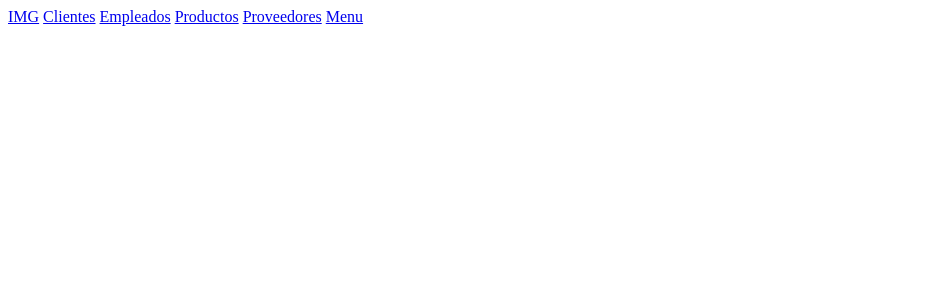
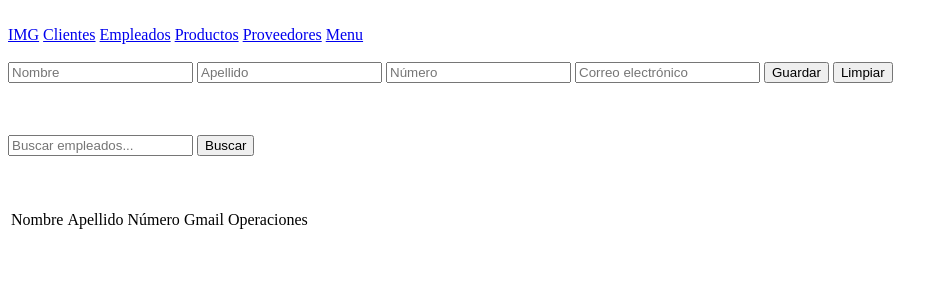
Before and after one commit to 4shion/Consulado, a Flask app: page /swicht_empleados in a window 1280 px wide. Shown: the top 300 px of the page, without its empty margins (0-948 px from the left). Run offline with Flask 3, Linux system fonts and the light colour scheme; data that the repository does not hold is empty; some libraries are stand-ins or nearby versions.

Commit message:
Empleados On

```diff
--- a/App.py
+++ b/App.py
@@ -36,10 +36,27 @@ def swicht_main():
 def swicht_clientes():
     return render_template('clientes.html')
 
-#Boton Empleados
+#Botón empleados
 @app.route('/swicht_empleados')
 def swicht_empleados():
-    return render_template('empleados.html')
+    cur = mysql.connection.cursor()
+    cur.execute('''
+        SELECT idEmpleados, nombre, apellido, numero, gmail, estado
+        FROM empleados
+        WHERE estado = TRUE
+    ''')
+    data = cur.fetchall()
+
+    # Preparar los datos para la tabla
+    empleados = []
+    for row in data:
+        # Incluye el ID como el primer elemento para facilitar operaciones
+        empleados.append((row[0], row[1], row[2], row[3], row[4]))
+
+    empleado_m = session.get('empleado_m')
+    session.pop('empleado_m', None)
+
+    return render_template('empleados.html', empleados=empleados, bandera=bandera, empleado_m=empleado_m)
 
 #Boton Productos
 @app.route('/swicht_productos')
@@ -483,6 +500,161 @@ def buscar_proveedores():
 
     return render_template('proveedores.html', proveedores=proveedores, query=query, bandera=bandera)
 
+#Agregar empleados
+@app.route('/agg_empleados', methods=['POST'])
+def agg_empleados():
+    global bandera
+
+    if bandera:
+        id_empleado = session.get('idEmpleado')
+        session.pop('idEmpleado', None)
+        bandera = False
+
+        nombre = request.form['nombre']
+        apellido = request.form['apellido']
+        numero = request.form['numero']
+        gmail = request.form['gmail']
+
+        # Validaciones básicas
+        errores = []
+
+        # Validar que el nombre no sea solo números
+        if nombre.isdigit():
+            errores.append("El nombre no puede contener solo números.")
+
+        # Validar que el apellido no sea solo números
+        if apellido.isdigit():
+            errores.append("El apellido no puede contener solo números.")
+
+        # Validar que el número contenga solo números
+        if numero and not numero.isdigit():
+            errores.append("El número debe contener solo números.")
+
+        # Si hay errores, devolverlos al usuario
+        if errores:
+            for error in errores:
+                flash(error)
+            return redirect(url_for('swicht_empleados'))
+
+        # Actualizar empleado si `bandera` está activada
+        cur = mysql.connection.cursor()
+        cur.execute('''
+            UPDATE empleados
+            SET nombre = %s, apellido = %s, numero = %s, gmail = %s
+            WHERE idEmpleados = %s
+        ''', (nombre, apellido, numero, gmail, id_empleado))
+        mysql.connection.commit()
+
+        flash('Empleado modificado satisfactoriamente')
+        return redirect(url_for('swicht_empleados'))
+
+    else:
+        if request.method == 'POST':
+            nombre = request.form['nombre']
+            apellido = request.form['apellido']
+            numero = request.form['numero']
+            gmail = request.form['gmail']
+
+            # Validaciones básicas
+            errores = []
+
+            # Validar que el nombre no sea solo números
+            if nombre.isdigit():
+                errores.append("El nombre no puede contener solo números.")
+
+            # Validar que el apellido no sea solo números
+            if apellido.isdigit():
+                errores.append("El apellido no puede contener solo números.")
+
+            # Validar que el número contenga solo números
+            if numero and not numero.isdigit():
+                errores.append("El número debe contener solo números.")
+
+            # Validar si el empleado ya existe en la base de datos
+            cur = mysql.connection.cursor()
+            cur.execute("SELECT COUNT(*) FROM empleados WHERE nombre = %s AND apellido = %s", (nombre, apellido))
+            empleado_existe = cur.fetchone()[0]
+
+            if empleado_existe > 0:
+                errores.append(f"El empleado '{nombre} {apellido}' ya existe en la base de datos.")
+
+            # Si hay errores, devolverlos al usuario
+            if errores:
+                for error in errores:
+                    flash(error)
+                return redirect(url_for('swicht_empleados'))
+
+            # Insertar empleado
+            cur = mysql.connection.cursor()
+            cur.execute('''
+                INSERT INTO empleados (nombre, apellido, numero, gmail, estado)
+                VALUES (%s, %s, %s, %s, %s)
+            ''', (nombre, apellido, numero, gmail, True))
+            mysql.connection.commit()
+
+            flash('Empleado añadido satisfactoriamente')
+            return redirect(url_for('swicht_empleados'))
+
+#Eliminar empleados
+@app.route('/eliminar_empleados/<id>')
+def delete_empleados(id):
+    cur = mysql.connection.cursor()
+    cur.execute('UPDATE empleados SET estado = %s WHERE idEmpleados = %s', (False, id))
+    mysql.connection.commit()
+
+    flash('Empleado removido correctamente')
+
+    return redirect(url_for('swicht_empleados'))
+
+#Editar empleados
+@app.route('/editar_empleados/<id>')
+def editar_empleado(id):
+    cur = mysql.connection.cursor()
+    cur.execute('''
+        SELECT idEmpleados, nombre, apellido, numero, gmail, estado
+        FROM empleados
+        WHERE idEmpleados = %s
+    ''', (id,))
+    data = cur.fetchone()
+
+    # Convertir los datos a una lista para poder modificarlos si es necesario
+    data = list(data)
+    data[5] = None  # Limpiar el campo 'estado' para no enviarlo a la plantilla
+
+    session['empleado_m'] = data
+    session['idEmpleado'] = data[0]  # Guardar el ID del empleado en la sesión
+
+    global bandera
+    bandera = True
+
+    return redirect(url_for('swicht_empleados'))
+
+#Buscar empleados
+@app.route('/buscar_empleados/', methods=['GET'])
+def buscar_empleados():
+    global bandera
+
+    # Obtener el término de búsqueda desde los parámetros de la URL
+    query = request.args.get('query', '').strip()
+
+    # Validar que no esté vacío
+    if not query:
+        flash("Por favor, ingresa un término de búsqueda.")
+        return redirect(url_for('swicht_empleados'))
+
+    cur = mysql.connection.cursor()
+    cur.execute('''
+        SELECT idEmpleados, nombre, apellido, numero, gmail, estado
+        FROM empleados
+        WHERE nombre LIKE %s AND estado = True
+    ''', (f"%{query}%",))  # Buscar empleados cuyo nombre contenga el texto de búsqueda
+    resultados = cur.fetchall()
+
+    # Convertir los resultados a una lista de tuplas (formato simple)
+    empleados = [(row[0], row[1], row[2], row[3], row[4]) for row in resultados]
+
+    return render_template('empleados.html', empleados=empleados, query=query, bandera=bandera)
+
 #Reset Bandera
 @app.route('/reset_bandera', methods=['POST'])
 def reset_bandera():
--- a/templates/empleados.html
+++ b/templates/empleados.html
@@ -1,6 +1,96 @@
-<a href="/swicht_main">IMG</a>
-<a href="/swicht_clientes">Clientes</a>
-<a href="/swicht_empleados">Empleados</a>
-<a href="/swicht_productos">Productos</a>
-<a href="/swicht_proveedores">Proveedores</a>
+{% with messages = get_flashed_messages() %}
+{% if messages %}
+{% for message in messages %}
+    <p>{{ message }}</p>
+{% endfor %}
+{% endif %}
+{% endwith %}
+
+<br>
+
+<a href="/swicht_main" onclick="resetFormulario()">IMG</a>
+<a href="/swicht_clientes" onclick="resetFormulario()">Clientes</a>
+<a href="/swicht_empleados" onclick="resetFormulario()">Empleados</a>
+<a href="/swicht_productos" onclick="resetFormulario()">Productos</a>
+<a href="/swicht_proveedores" onclick="resetFormulario()">Proveedores</a>
 <a href="/menu">Menu</a>
+
+<br>
+
+<script>
+    function resetFormulario() {
+        fetch('/reset_bandera', { method: 'POST' })
+            .then(response => console.log("Bandera cambiada en el servidor"))
+            .catch(error => console.error("Error al cambiar bandera:", error));
+    }
+</script>
+
+<br>
+
+<form action="/agg_empleados" method="POST" enctype="multipart/form-data">
+    {% if bandera %}
+    <!-- Editar empleado -->
+    <input type="text" name="nombre" placeholder="Nombre" value="{{ empleado_m[1] }}" required>
+    <input type="text" name="apellido" placeholder="Apellido" value="{{ empleado_m[2] }}" required>
+    <input type="text" name="numero" placeholder="Número" value="{{ empleado_m[3] }}" required>
+    <input type="email" name="gmail" placeholder="Correo electrónico" value="{{ empleado_m[4] }}" required>
+    {% else %}
+    <!-- Agregar nuevo empleado -->
+    <input type="text" name="nombre" placeholder="Nombre" required>
+    <input type="text" name="apellido" placeholder="Apellido" required>
+    <input type="text" name="numero" placeholder="Número" required>
+    <input type="email" name="gmail" placeholder="Correo electrónico" required>
+    {% endif %}
+
+    <button type="submit">Guardar</button>
+    <button type="button" onclick="window.location.href='/swicht_empleados'; resetFormulario()">Limpiar</button>
+</form>
+
+<br>
+
+<script>
+    function confirmarEliminacion() {
+        return confirm("¿Estás seguro de que deseas eliminar este empleado?");
+    }
+</script>
+
+<br>
+
+<form action="{{ url_for('buscar_empleados') }}" method="GET">
+    <input type="text" name="query" placeholder="Buscar empleados..." required>
+    <button type="submit">Buscar</button>
+</form>
+
+<br>
+
+{% if query %}
+    <h3>Resultados para "{{ query }}"</h3>
+{% endif %}
+
+<br>
+
+<table>
+    <thead>
+        <tr>
+            <td>Nombre</td>
+            <td>Apellido</td>
+            <td>Número</td>
+            <td>Gmail</td>
+            <td>Operaciones</td>
+        </tr>
+    </thead>
+    <tbody>
+        {% for empleado in empleados %}
+            <tr>
+                <td>{{ empleado[1] }}</td>  <!-- Nombre -->
+                <td>{{ empleado[2] }}</td>  <!-- Apellido -->
+                <td>{{ empleado[3] }}</td>  <!-- Número -->
+                <td>{{ empleado[4] }}</td>  <!-- Gmail -->
+                <td>
+                    <a href="/editar_empleados/{{ empleado[0] }}" onclick="window.location.href='/swicht_empleados'">Editar</a>
+                    <a href="/eliminar_empleados/{{ empleado[0] }}" onclick="resetFormulario(); return confirmarEliminacion()">Eliminar</a>
+                </td>
+            </tr>
+        {% endfor %}
+    </tbody>
+</table>
```
Also changed, not shown: templates/proveedores.html (line endings or trailing spaces).
